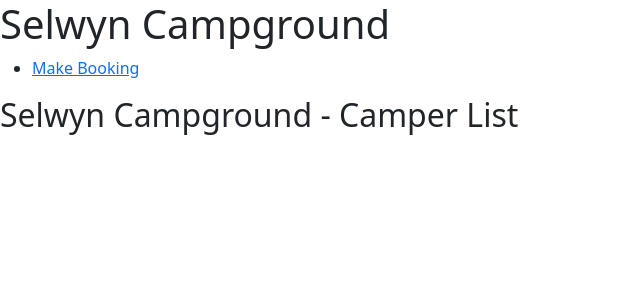
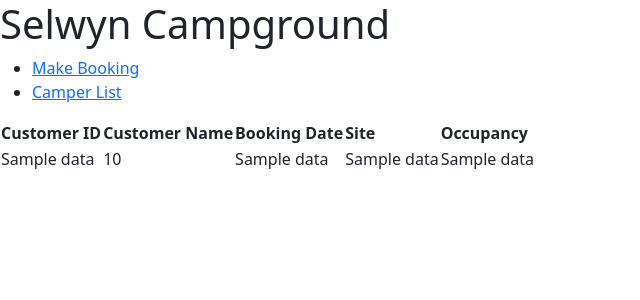
Before and after one commit to henryHongStudent/SeungukHong, a Flask app: template templates/camperlist.html in a window 1280 px wide. Shown: the top 300 px of the page, without its empty margins (0-640 px from the left). Run offline with Flask 3, Linux system fonts and the light colour scheme; the template is opened without the code that fills it: most values are stand-ins (such as "Sample title", 1, 10 or a date in 2020).

Commit message:
Requirements no.3
add camperlist html and route

```diff
--- a/app.py
+++ b/app.py
@@ -56,9 +56,20 @@ def booking():
         customerList = connection.fetchall()
         connection.execute("select * from sites where occupancy >= %s AND site_id not in (select site from bookings where booking_date between %s AND %s);",(occupancy,firstNight,lastNight))
         siteList = connection.fetchall()
+        print(type(siteList))
         return render_template("bookingform.html", customerlist = customerList, bookingdate=bookingDate, sitelist = siteList, bookingnights = bookingNights)
 
 @app.route("/booking/add", methods=['POST'])
 def makebooking():
     print(request.form)
     pass
+
+@app.route("/camperlist", methods=['GET'])
+def camperList():
+    if request.method == "GET":
+        connection = getCursor()
+        connection.execute("SELECT scg.bookings.*, scg.customers.firstname, scg.customers.familyname FROM scg.bookings INNER JOIN scg.customers ON scg.bookings.customer = scg.customers.customer_id; ")
+        camperList=connection.fetchall()
+        print(type(camperList))
+        return render_template("camperlist.html", camperList = camperList)
+        # return camperList
--- a/templates/base.html
+++ b/templates/base.html
@@ -4,48 +4,58 @@
     <meta charset="utf-8" />
     <title>{% block title %}{% endblock %}</title>
     <!-- CSS only -->
-        <link href="https://cdn.jsdelivr.net/npm/bootstrap@5.3.3/dist/css/bootstrap.min.css" rel="stylesheet" integrity="sha384-QWTKZyjpPEjISv5WaRU9OFeRpok6YctnYmDr5pNlyT2bRjXh0JMhjY6hW+ALEwIH" crossorigin="anonymous">
+    <link
+      href="https://cdn.jsdelivr.net/npm/bootstrap@5.3.3/dist/css/bootstrap.min.css"
+      rel="stylesheet"
+      integrity="sha384-QWTKZyjpPEjISv5WaRU9OFeRpok6YctnYmDr5pNlyT2bRjXh0JMhjY6hW+ALEwIH"
+      crossorigin="anonymous"
+    />
   </head>
-
 
   <body>
     <nav>
       <h1>Selwyn Campground</h1>
       <ul>
         <li><a href="{{ url_for('booking') }}">Make Booking</a></li>
+        <li><a href="{{ url_for('camperList') }}">Camper List</a></li>
       </ul>
     </nav>
     <section class="content">
-            <header>
-              {% block header %}{% endblock %}
-            </header>
+      <header>{% block header %}{% endblock %}</header>
       {% for message in get_flashed_messages() %}
       <div class="flash">{{ message }}</div>
-            {% endfor %}
-            {% block content %}{% endblock %}
+      {% endfor %} {% block content %}{% endblock %}
     </section>
     <!-- JavaScript Bundle with Popper -->
     <script>
       // Example starter JavaScript for disabling form submissions if there are invalid fields
       (() => {
-          'use strict'
+        "use strict";
 
         // Fetch all the forms we want to apply custom Bootstrap validation styles to
-          const forms = document.querySelectorAll('.needs-validation')
+        const forms = document.querySelectorAll(".needs-validation");
 
         // Loop over them and prevent submission
-          Array.from(forms).forEach(form => {
-            form.addEventListener('submit', event => {
+        Array.from(forms).forEach((form) => {
+          form.addEventListener(
+            "submit",
+            (event) => {
               if (!form.checkValidity()) {
-                event.preventDefault()
-                event.stopPropagation()
+                event.preventDefault();
+                event.stopPropagation();
               }
 
-              form.classList.add('was-validated')
-            }, false)
-          })
-        })()
+              form.classList.add("was-validated");
+            },
+            false
+          );
+        });
+      })();
     </script>
-<script src="https://cdn.jsdelivr.net/npm/bootstrap@5.3.3/dist/js/bootstrap.bundle.min.js" integrity="sha384-YvpcrYf0tY3lHB60NNkmXc5s9fDVZLESaAA55NDzOxhy9GkcIdslK1eN7N6jIeHz" crossorigin="anonymous"></script>
+    <script
+      src="https://cdn.jsdelivr.net/npm/bootstrap@5.3.3/dist/js/bootstrap.bundle.min.js"
+      integrity="sha384-YvpcrYf0tY3lHB60NNkmXc5s9fDVZLESaAA55NDzOxhy9GkcIdslK1eN7N6jIeHz"
+      crossorigin="anonymous"
+    ></script>
   </body>
 </html>
--- a/templates/camperlist.html
+++ b/templates/camperlist.html
@@ -1,7 +1,22 @@
-{% extends "base.html" %}
-{% block content %}
-<h2>Selwyn Campground - Camper List</h2>
+{% extends "base.html" %} {% block content %}
+<!-- code in here to display a list of books-->
 
-<!-- Insert code to loop over the list of campers and display them -->
-
+<table>
+  <tr>
+    <th>Customer ID</th>
+    <th>Customer Name</th>
+    <th>Booking Date</th>
+    <th>Site</th>
+    <th>Occupancy</th>
+  </tr>
+  {% for data in camperList %}
+  <tr>
+    <td>{{data[2]}}</td>
+    <td>{{data[5]+data[6]}}</td>
+    <td>{{data[3]}}</td>
+    <td>{{data[1]}}</td>
+    <td>{{data[4]}}</td>
+  </tr>
+  {% endfor %}
+</table>
 {% endblock %}
```
Lines whose indentation alone changed are shown as unchanged.
